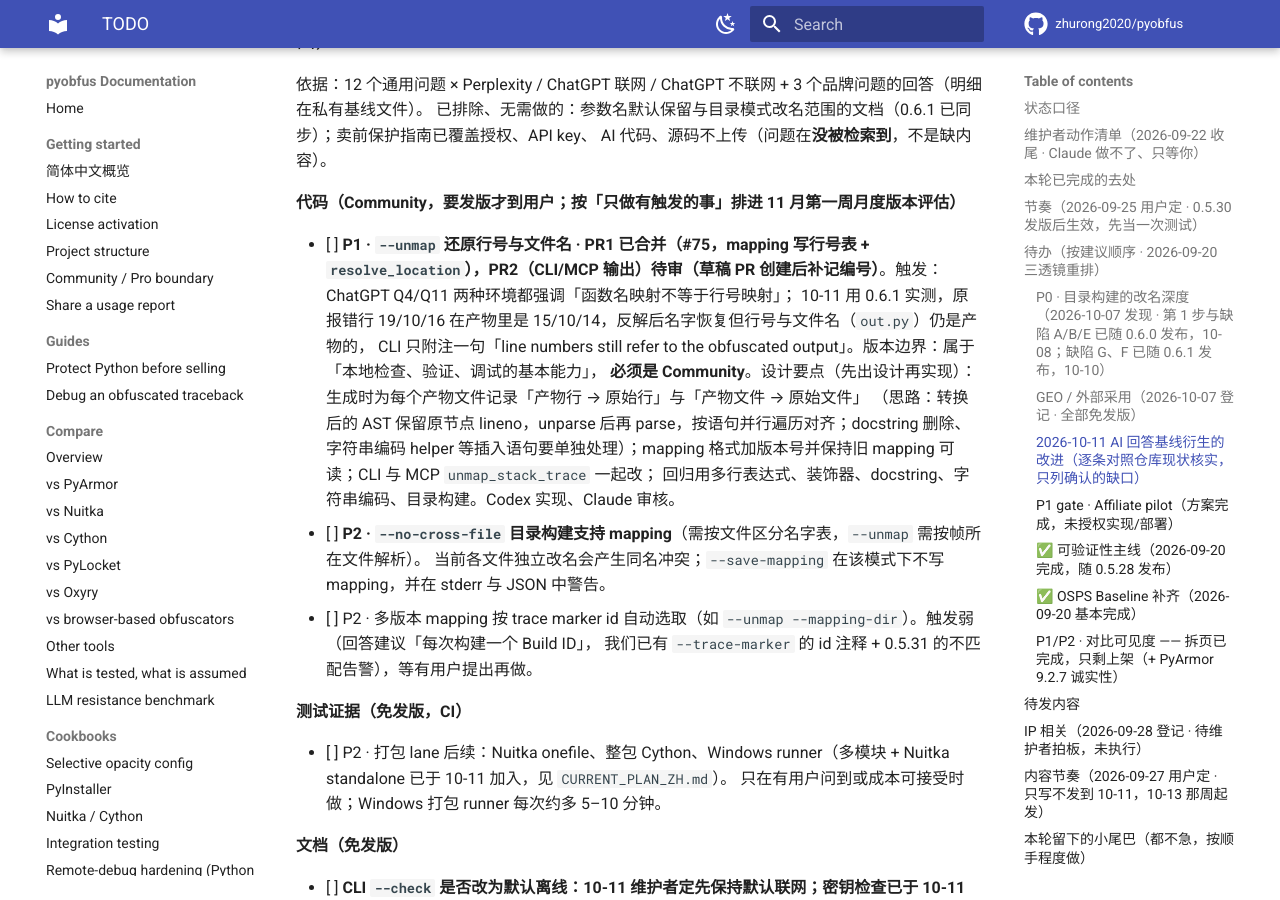
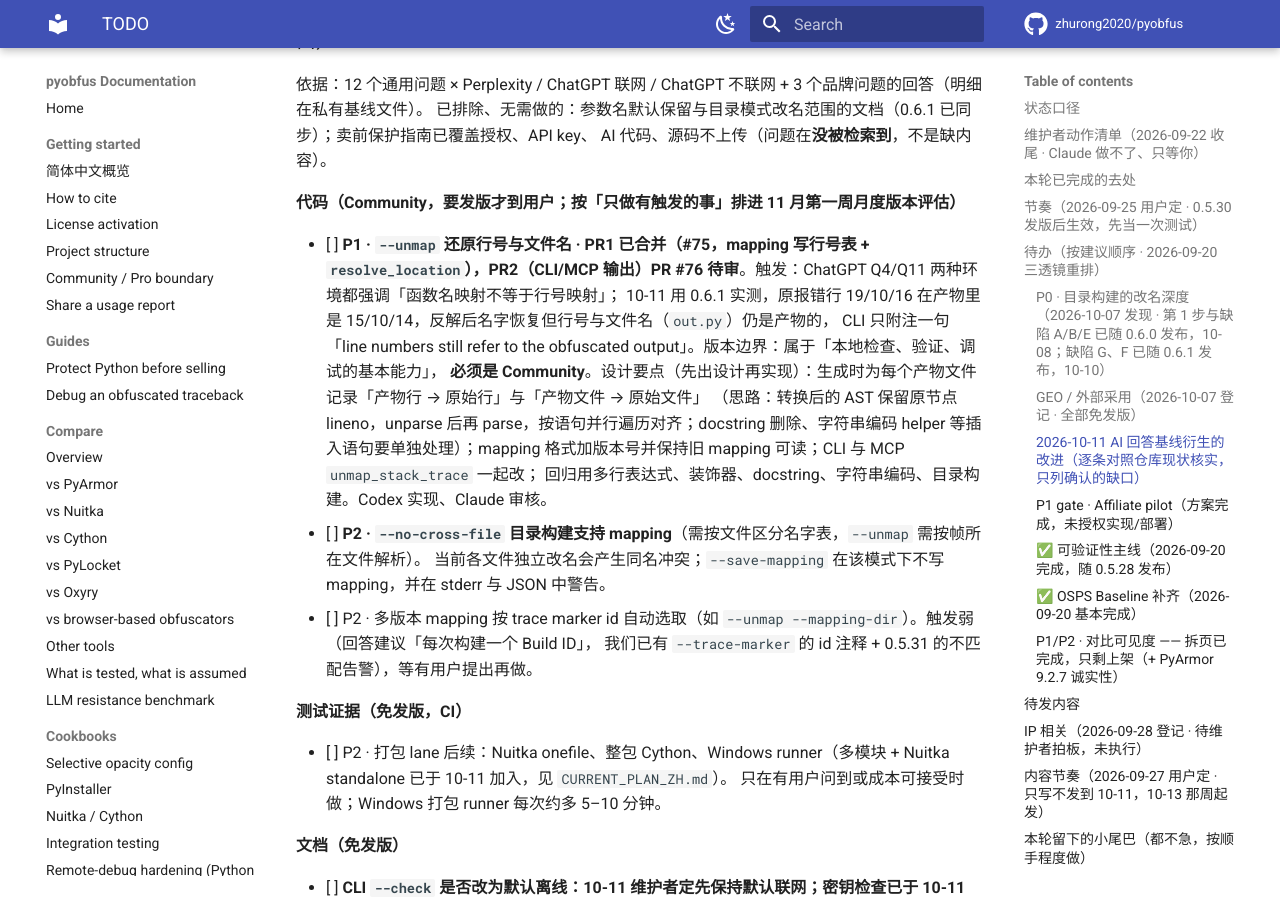
Before and after one commit to zhurong2020/pyobfus, an MkDocs documentation site: the page built from docs/TODO.md, in a window 1280 px wide and 900 px high, scrolled down 8422 px. Built offline with MkDocs 1.6.1 and Material for MkDocs 9.7.7, drawn with Linux system fonts in a browser that asks for light colours; comment, search, counter and statistics services are not loaded.

Commit message:
docs: record unmap line restoration draft PR 76 for review

```diff
--- a/docs/TODO.md
+++ b/docs/TODO.md
@@ -234,7 +234,7 @@ AI 代码、源码不上传（问题在**没被检索到**，不是缺内容）
 
 **代码（Community，要发版才到用户；按「只做有触发的事」排进 11 月第一周月度版本评估）**
 
-- [ ] **P1 · `--unmap` 还原行号与文件名 · PR1 已合并（#75，mapping 写行号表 + `resolve_location`），PR2（CLI/MCP 输出）待审（草稿 PR 创建后补记编号）**。触发：ChatGPT Q4/Q11 两种环境都强调「函数名映射不等于行号映射」；
+- [ ] **P1 · `--unmap` 还原行号与文件名 · PR1 已合并（#75，mapping 写行号表 + `resolve_location`），PR2（CLI/MCP 输出）PR #76 待审**。触发：ChatGPT Q4/Q11 两种环境都强调「函数名映射不等于行号映射」；
       10-11 用 0.6.1 实测，原报错行 19/10/16 在产物里是 15/10/14，反解后名字恢复但行号与文件名（`out.py`）仍是产物的，
       CLI 只附注一句「line numbers still refer to the obfuscated output」。版本边界：属于「本地检查、验证、调试的基本能力」，
       **必须是 Community**。设计要点（先出设计再实现）：生成时为每个产物文件记录「产物行 → 原始行」与「产物文件 → 原始文件」
```
